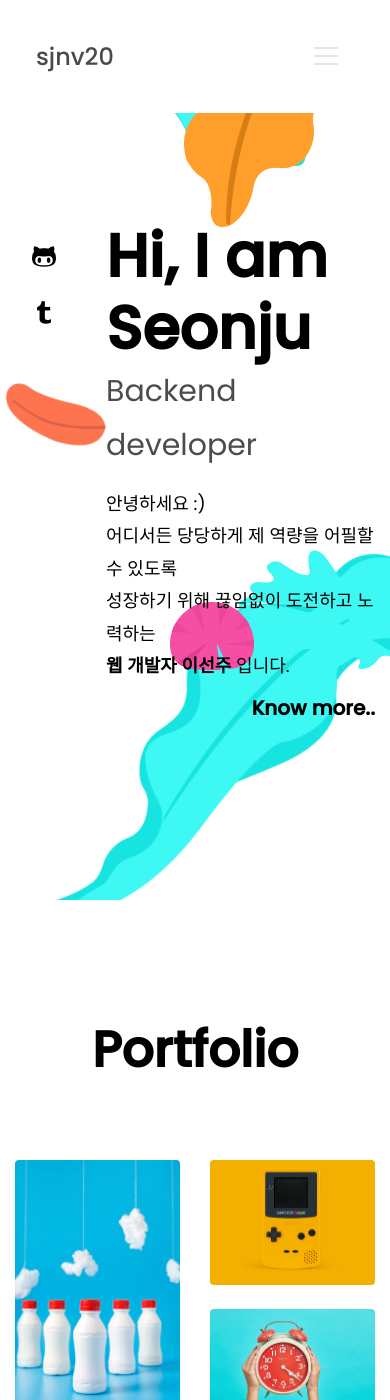
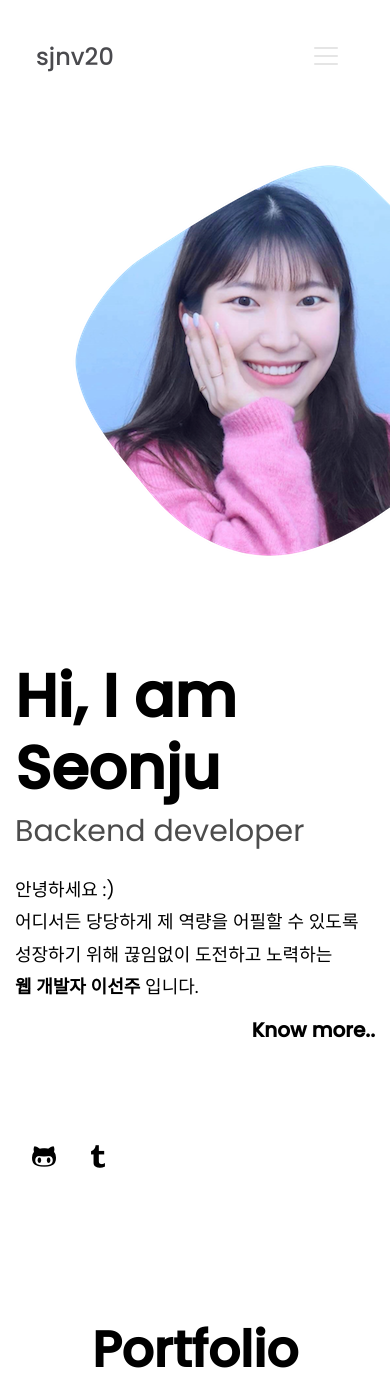
Before and after one commit to sjnv20/sjnv20.github.io, a Jekyll site: the page built from index.html, in a window 390 px wide and 1400 px high. Built offline with Jekyll 4.4.1, drawn with Linux system fonts in a browser that asks for light colours; some web fonts are replaced.

Commit message:
view edit

```diff
--- a/_includes/hero-section.html
+++ b/_includes/hero-section.html
@@ -2,7 +2,7 @@
 <section class="hero-area" id="parallax">
   <div class="container" style="margin-top: 140px;">
     <div class="row">
-      <div class="col-lg-11" style="display: inline-flex; bottom:130px">
+      <div class="col-lg-11 hero-div" style="display: inline-flex; bottom:130px">
         <!-- social icon -->
         <ul id="gandb" class="list-unstyled position-relative zindex-1">
           {% for social in site.data.settings.social %}
@@ -17,7 +17,7 @@
             {% endfor %}
           </div>
         </h1>
-        <div style="width: 0px;">
+        <div style="width: 450px;">
           <img src="/assets/images/SJ.PNG" style="margin-left: 50px; margin-bottom:40px;">
         </div>
       </div>
--- a/assets/scss/templates/_hero-area.scss
+++ b/assets/scss/templates/_hero-area.scss
@@ -9,7 +9,6 @@
   h1{
     position: relative;
     z-index: 2;
-    margin-left : 50px;
     margin-top : 60px;
     font-weight: bolder;
   }
@@ -21,6 +20,25 @@
     font-size : 18px;
   }
 }
+
+
+@media (max-width: 880px){
+  .hero-div {
+    display: flex;
+    flex-direction: column-reverse;
+  }
+  .hero-area{
+    height: 1200px;
+  }
+  .layer{
+    display:none;
+  }
+  #gandb{
+    display: flex;
+    gap:30px;
+  }
+}
+
 
 #gandb{
   margin-left : 17px;
--- a/assets/scss/templates/_portfolio.scss
+++ b/assets/scss/templates/_portfolio.scss
@@ -63,3 +63,21 @@
     }
   }
 }
+
+@media (max-width: 990px){
+  .bg-shape-3,
+  .bg-shape-2{
+    display: none;
+  }
+  .page-title{
+    .bg-shape-5 {
+      position: absolute;
+      bottom: 110px;
+    }
+    .bg-shape-4{
+      left:25%;
+      top: 370px;
+      transform: rotate(-110deg);
+    }
+  }
+}
```
